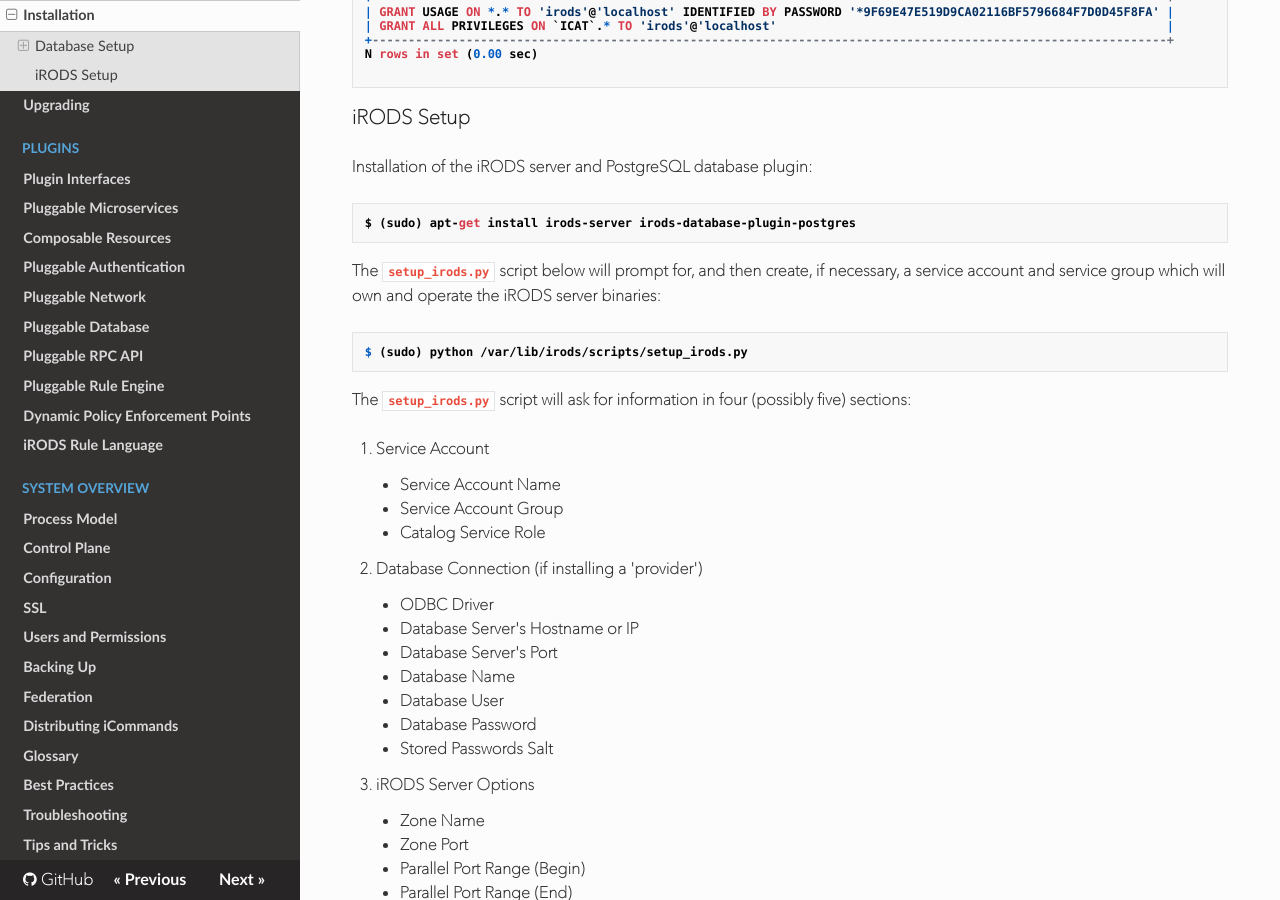
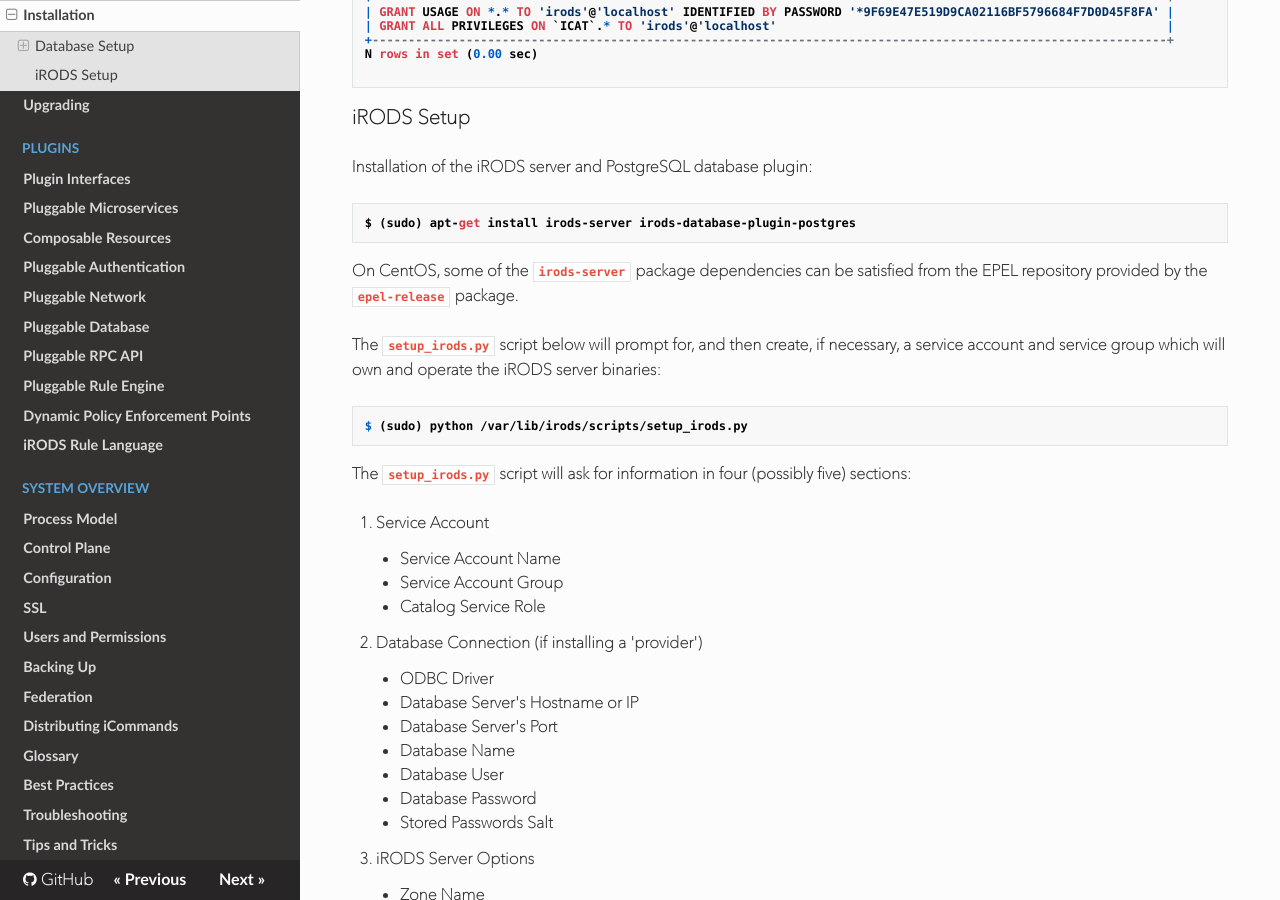
Before and after one commit to irods/irods_docs, an MkDocs documentation site: the page built from docs/getting_started/installation.md, in a window 1280 px wide and 900 px high, scrolled down 1788 px. Built offline with MkDocs 1.6.1, drawn with Linux system fonts in a browser that asks for light colours; nearby versions of some CDN libraries.

Commit message:
[irods/irods#4450] add note about epel-release on centos

```diff
--- a/docs/getting_started/installation.md
+++ b/docs/getting_started/installation.md
@@ -82,6 +82,8 @@
 ~~~
 $ (sudo) apt-get install irods-server irods-database-plugin-postgres
 ~~~
+
+On CentOS, some of the `irods-server` package dependencies can be satisfied from the EPEL repository provided by the `epel-release` package.
 
 The `setup_irods.py` script below will prompt for, and then create, if necessary, a service account and service group which will own and operate the iRODS server binaries:
 
```
